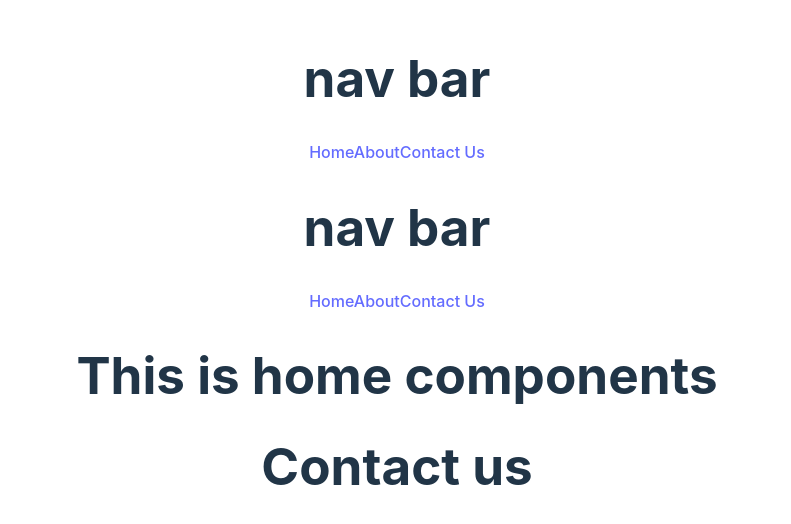
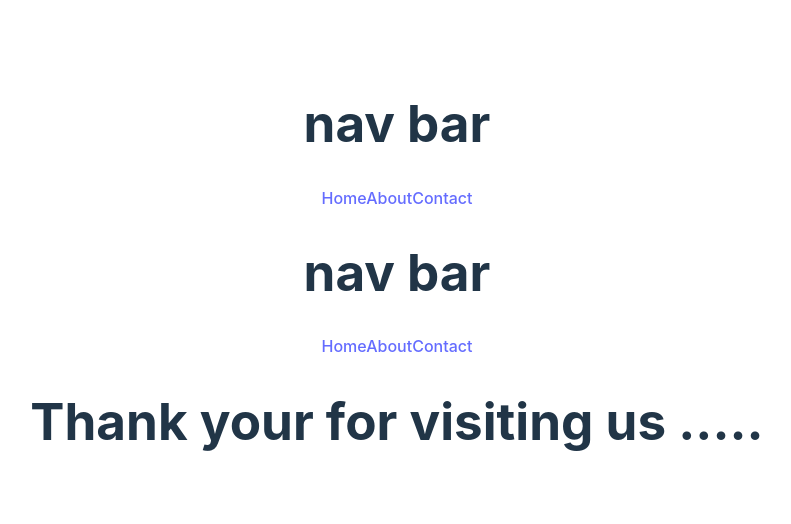
Before and after one commit to sadek1999/introdaction-to-react-router, a React (Vite) app: page /about in a window 1280 px wide. Shown: the part 128-652 px from the top of the page, without its empty margins (243-1034 px from the left). Built offline with nearby package versions, Linux system fonts and the light colour scheme.

Commit message:
add the code

```diff
--- a/src/assets/components/Head/Head.jsx
+++ b/src/assets/components/Head/Head.jsx
@@ -1,4 +1,4 @@
-import { Outlet } from "react-router-dom";
+import { Link } from "react-router-dom";
 
 
 const Head = () => {
@@ -7,11 +7,12 @@
            <h1>nav bar</h1>
 
              <nav>
-             <a href="/">Home</a>
-                <a href="/about">About</a>
-                <a href="/contact">Contact Us</a>
+                <Link to={'/'}>Home</Link>
+             <Link to={"/about"}>About</Link>
+                <Link to={"/contact"}>Contact</Link>
+
             </nav>
-            <Outlet></Outlet>
+
 
         </div>
     );
--- a/src/assets/components/Home/Home.jsx
+++ b/src/assets/components/Home/Home.jsx
@@ -1,4 +1,6 @@
+import { Outlet } from "react-router-dom";
 import Head from "../Head/Head";
+import Footer from "../footer/footer";
 
 
 
@@ -6,8 +8,10 @@
     return (
         <div>
             <Head></Head>
-            <h1>This is home components </h1>
-            <h1>Contact us </h1>
+
+            <Outlet></Outlet>
+            <Footer></Footer>
+
 
         </div>
     );
--- /dev/null
+++ b/src/assets/components/footer/footer.jsx
@@ -0,0 +1,11 @@
+
+
+const Footer = () => {
+    return (
+        <div>
+            <h1>Thank your for visiting us .....</h1>
+        </div>
+    );
+};
+
+export default Footer;
```
